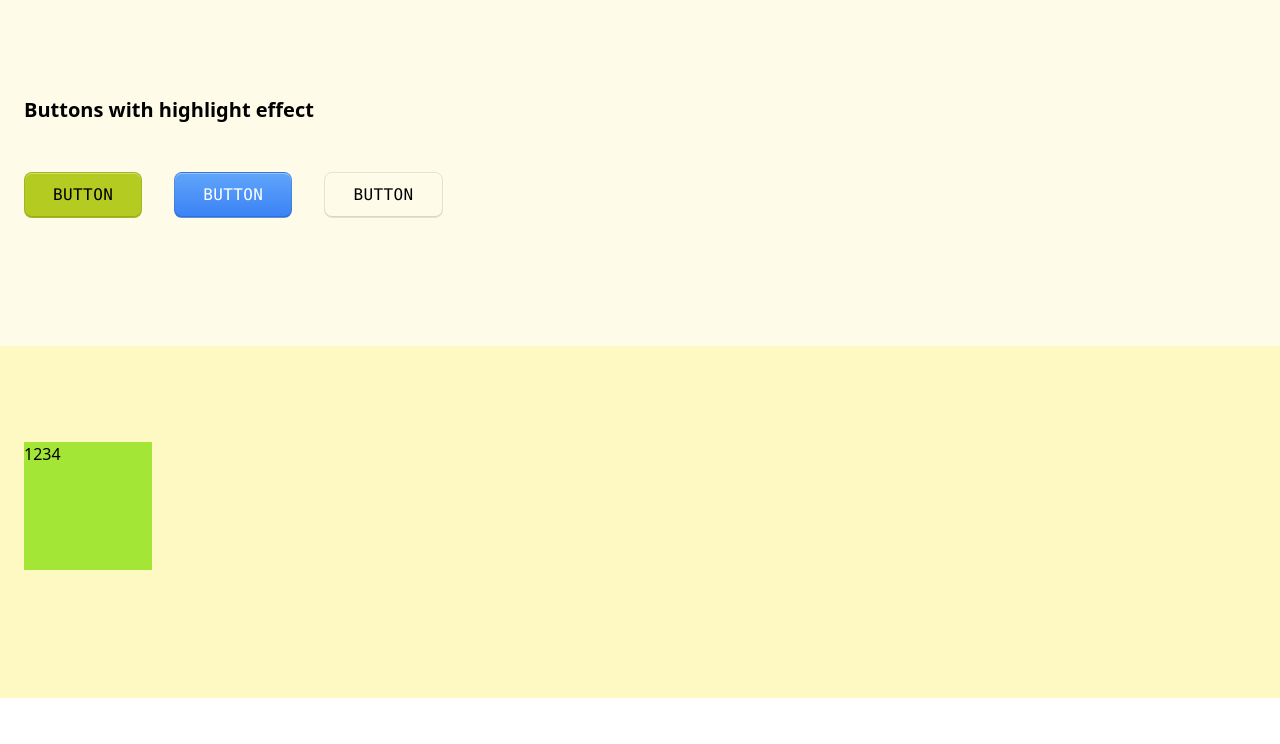
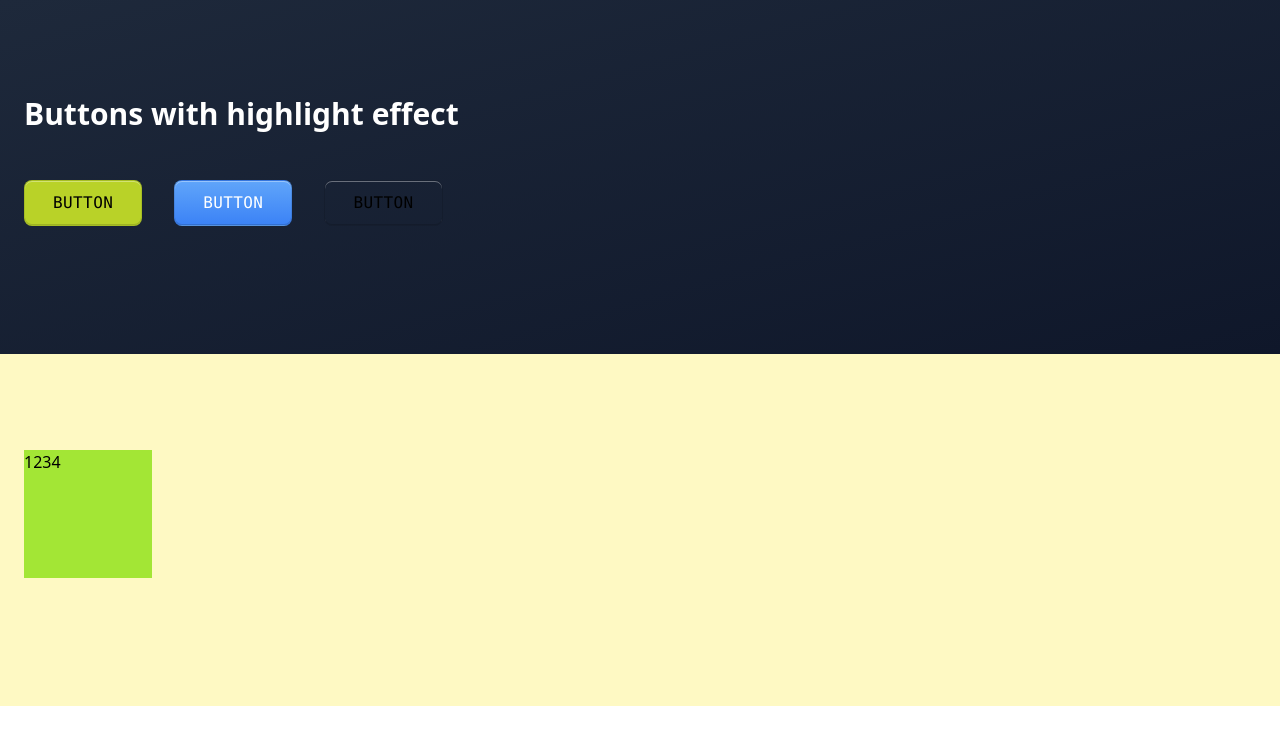
Before and after one commit to luizov/tailwind-experiments, a Next.js app: page / in a window 1280 px wide. Shown: the top 744 px of the page. Built offline with nearby package versions, Linux system fonts and the light colour scheme.

Commit message:
fix intellisense error

```diff
--- a/src/pages/index.js
+++ b/src/pages/index.js
@@ -12,24 +12,26 @@ export default function Home() {
         <meta name="viewport" content="width=device-width, initial-scale=1" />
         <link rel="icon" href="/favicon.ico" />
       </Head>
-      <main className="h-full bg-white">
-        <section className="pt-24 pb-32 bg-yellow-50">
+      <main className="h-full">
+        <section className="pt-24 pb-32 bg-gradient-to-tl from-slate-900 to-slate-800">
           <div className="max-w-7xl mx-auto px-4 sm:px-6">
             <div className="max-w-2xl mb-12">
-              <h2 className="text-xl text-black font-bold">Buttons with highlight effect</h2>
+              <h2 className="text-3xl text-white font-semibold">
+                Buttons with highlight effect
+              </h2>
             </div>
             <div className="flex items-center gap-8">
-              <button class="btn bg-[#B4CC22] hover:after:highlight-[#D3F02D]">
-                <span class="z-10 flex w-full items-center justify-center">
+              <button className="btn bg-[#B9D228] hover:after:highlight-red-200">
+                <span className="z-10 flex w-full items-center justify-center">
                   Button
                 </span>
               </button>
-              <button class="btn bg-gradient-to-t from-blue-500 to-blue-400 hover:after:highlight-[#32D8FD]">
-                <span class="z-10 flex w-full items-center justify-center text-white">
+              <button className="btn bg-gradient-to-t from-blue-500 to-blue-400 hover:after:highlight-[#32D8FD]">
+                <span className="z-10 flex w-full items-center justify-center text-white">
                   Button
                 </span>
               </button>
-              <button class="btn">Button</button>
+              <button className="btn">Button</button>
             </div>
           </div>
         </section>
--- a/tailwind.config.js
+++ b/tailwind.config.js
@@ -15,8 +15,7 @@ module.exports = {
       matchUtilities(
         {
           highlight: (value) => {
-            const { color } = parseColor(value);
-            console.log(color);
+            const { color } = parseColor(value) || {};
 
             return {
               content: '""',
@@ -25,14 +24,16 @@ module.exports = {
               left: '-50%',
               width: '100%',
               height: '100%',
-              background: `linear-gradient(246deg, rgba(${color[0]},${color[1]},${color[2]},0) 16%, rgba(${color[0]},${color[1]},${color[2]},0.56) 36%, rgba(${color[0]},${color[1]},${color[2]},0.56) 56%, rgba(${color[0]},${color[1]},${color[2]},0) 86%)`,
+              background: color
+                ? `linear-gradient(246deg, rgba(${color[0]},${color[1]},${color[2]},0) 16%, rgba(${color[0]},${color[1]},${color[2]},0.56) 36%, rgba(${color[0]},${color[1]},${color[2]},0.56) 56%, rgba(${color[0]},${color[1]},${color[2]},0) 86%)`
+                : null,
               animation: '1s ease-in-out 0s infinite normal forwards running animation-highlight',
               'pointer-events': 'none',
             }
           },
         },
         {
-          values: flattenColorPalette(theme('colors')),
+          values: { ...flattenColorPalette(theme('colors')) },
           type: ['color', 'any'],
         }
       )
```
